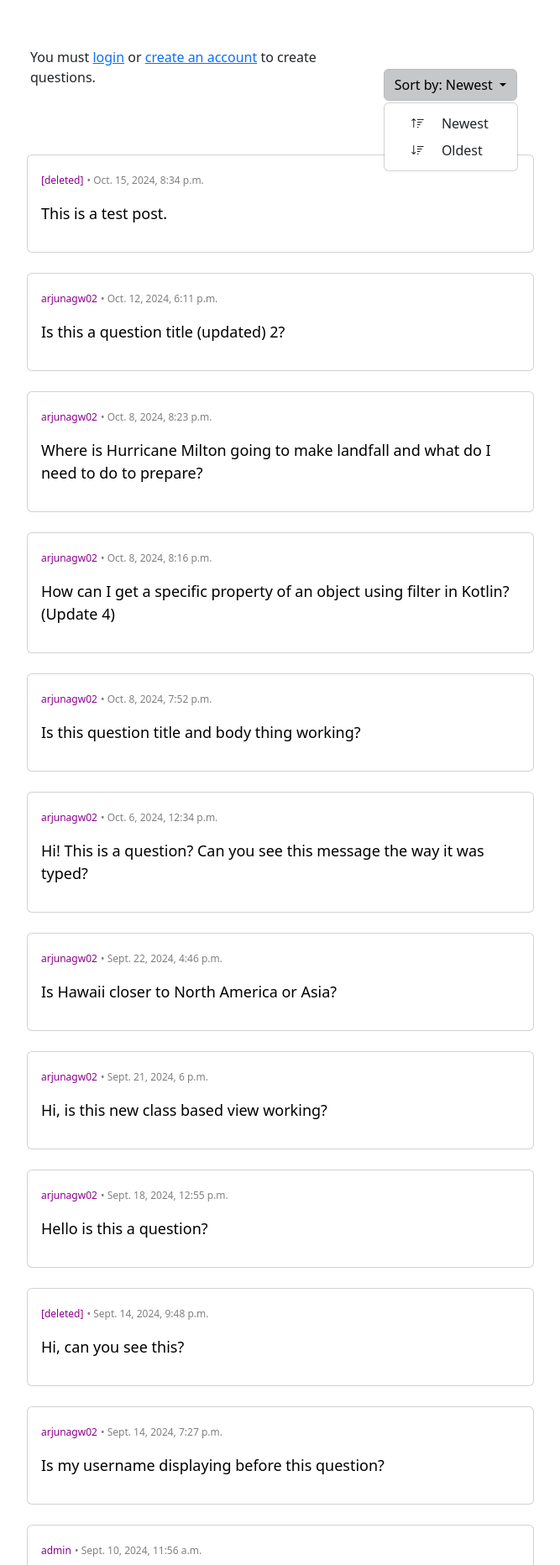
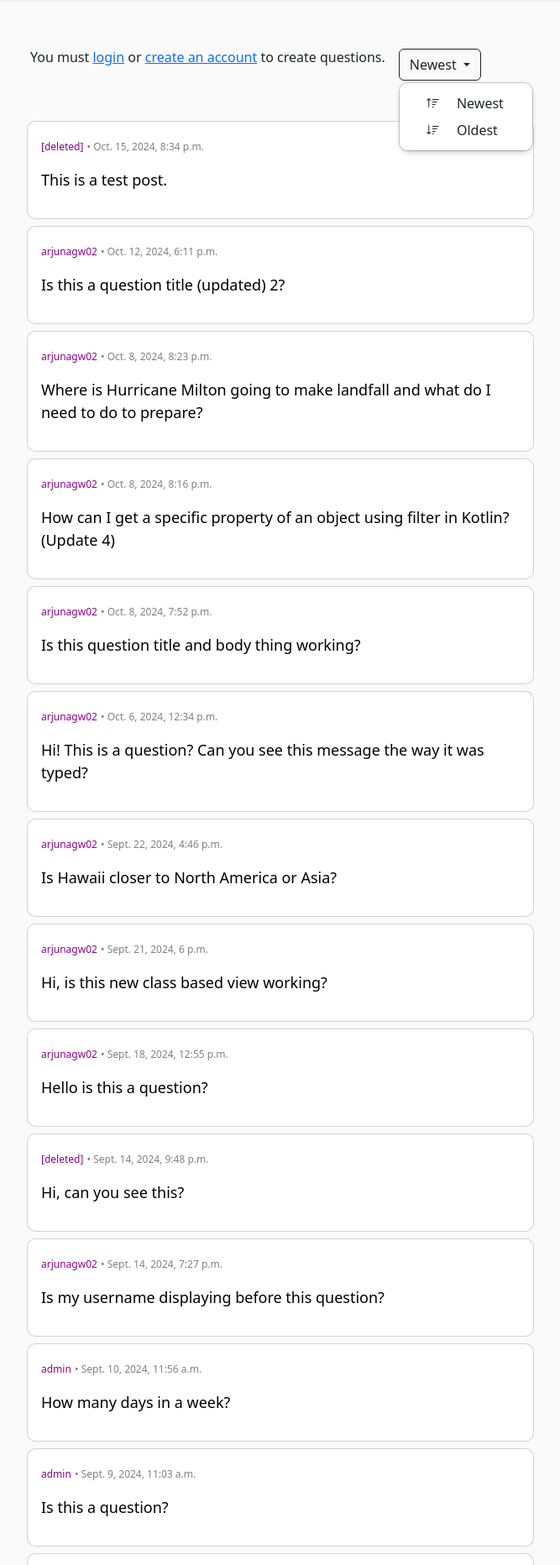
Before and after one commit to aagarwal32/Wisqer-django-website, a Django app: page / in a window 1280 px wide, after a click on "Newest". Shown: the part 56-1920 px from the top of the page at 84% size, without its empty margins (306-973 px from the left). Run offline with Django 5.2, Linux system fonts and the light colour scheme; data comes from the database, SQL or seed files in the repository; both versions use the stored data as it was after the commit; some libraries are stand-ins or nearby versions.

Commit message:
updated tests to work with deleted users and other UI/design changes

```diff
--- a/polls/models.py
+++ b/polls/models.py
@@ -7,7 +7,8 @@ from django.contrib.auth.models import User
 
 # Create your models here.
 def get_deleted_user():
-    return User.objects.get(username='[deleted]').id
+    user, created = User.objects.get_or_create(username='[deleted]')
+    return user.id
 
 
 @reversion.register()
--- a/polls/static/polls/style.css
+++ b/polls/static/polls/style.css
@@ -1,9 +1,10 @@
 body {
-    background-color: rgb(255, 255, 255);
+    background-color: rgb(250, 250, 250);
 }
 
 .navbar-custom {
     background-color: rgb(255, 255, 255);
+    box-shadow: 0 2px 5px -5px gray;
 }
 
 .navbar-custom .navbar-brand{
@@ -30,6 +31,15 @@ body {
 .navbar-custom .nav-link:hover {
     color: darkmagenta;
 }
+
+
+.nav-tabs .nav-item.show .nav-link, .nav-tabs .nav-link.active {
+    color: #495057;
+    background-color: rgb(250, 250, 250) !important;
+    border-color: #dee2e6 #dee2e6 rgb(250, 250, 250) !important;
+}
+
+
 
 .comment .username-style>a {
     font-size: 12px;
@@ -64,10 +74,10 @@ body {
 }
 
 .comment > .text-body {
-    background-color: rgb(250, 250, 250);
+    background-color: rgb(245, 245, 245);
     font-size: medium;
     padding: 24px;
-    border-radius: 30px;
+    border-radius: 10px;
     overflow-wrap: break-word;  /* Ensures long words break within the container */
     word-wrap: break-word;      /* For older browser support */
     white-space: pre-wrap;      /* Maintains line breaks */
@@ -106,6 +116,15 @@ textarea {
 
 .user-greeting {
     margin-left: auto;
+}
+
+.card {
+    border-radius: 10px;
+}
+
+.dropdown-menu {
+    border-radius: 10px !important;
+    box-shadow: 0 3px 10px -5px gray;
 }
 
 .card.card-clickable:hover {
--- a/polls/templates/polls/detail.html
+++ b/polls/templates/polls/detail.html
@@ -77,7 +77,7 @@
                     {% endfor %}
                 </fieldset>
 
-                <button type="submit" class="btn btn-secondary mt-2">Vote</button>
+                <!--<button type="submit" class="btn btn-secondary mt-2">Vote</button> !-->
             </form>
         </div>
     </div>
--- a/polls/templates/polls/index.html
+++ b/polls/templates/polls/index.html
@@ -55,8 +55,8 @@
 
             <div class="sorting-options d-inline-block d-flex align-items-end mx-3">
                 <div class="dropdown">
-                    <button type="button" class="btn btn-light dropdown-toggle" data-bs-toggle="dropdown">
-                        Sort by: {{current_sort_option|capfirst}}
+                    <button type="button" class="btn dropdown-toggle" data-bs-toggle="dropdown">
+                        {{current_sort_option|capfirst}}
                     </button>
                 <ul class="dropdown-menu">
                 {% for sorting_option, label in sorting_labels.items %}
@@ -86,7 +86,7 @@
         <div class="col-sm">
             {% if latest_question_list %}
             {% for q in latest_question_list %}
-                <div class="card card-clickable mt-4" data-url="{% url 'polls:detail' q.id %}"
+                <div class="card card-clickable mt-2" data-url="{% url 'polls:detail' q.id %}"
                 onclick="window.location.href=this.dataset.url">
                     <div class="card-body comment">
                         <p class="username-style">
```
Also changed, not shown: accounts/tests.py (+14 -14 lines), polls/static/polls/detail_script.js (+6 -8 lines), db.sqlite3.
